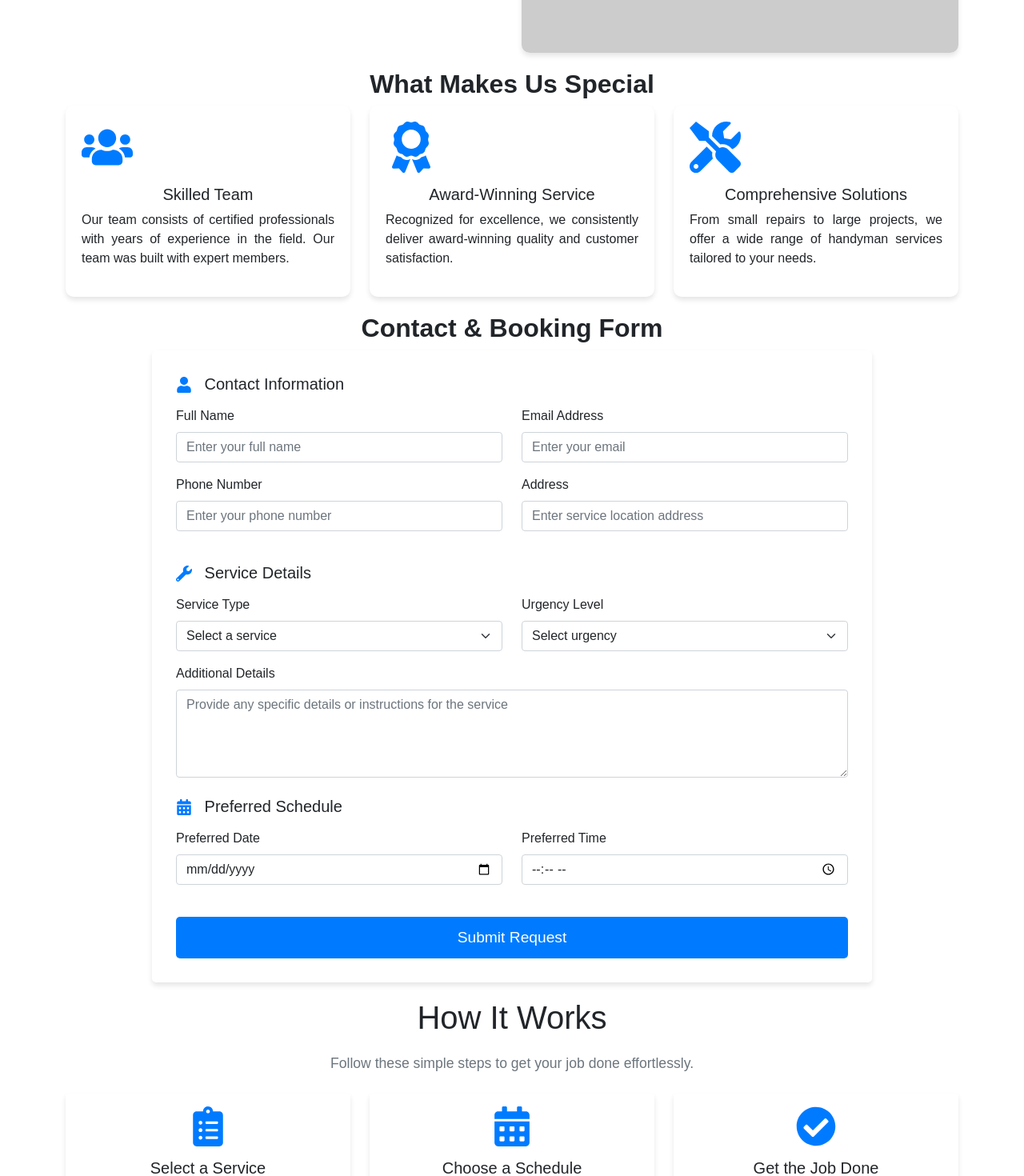
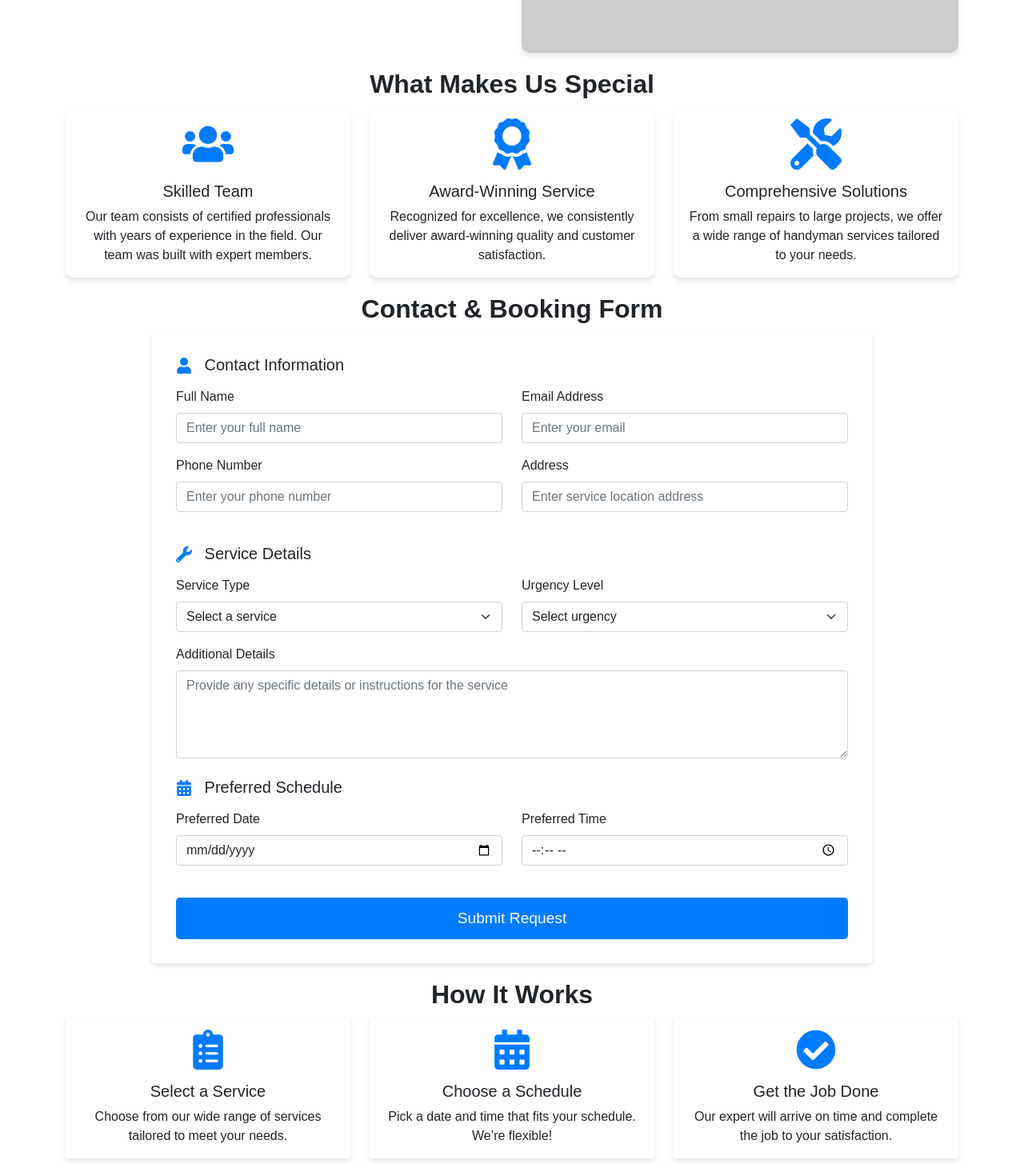
Before and after one commit to nurulazam-dev/mna-handyman-platform, a React (Vite) app: page / in a window 1280 px wide. Shown: the part 1740-3210 px from the top of the page at 80% size. Built offline with nearby package versions, Linux system fonts and the light colour scheme.

Commit message:
MakesUsSpecial  component style update

```diff
--- a/src/components/HowItWorks.jsx
+++ b/src/components/HowItWorks.jsx
@@ -2,16 +2,6 @@ import { Row, Col, Card } from "react-bootstrap";
 import { FaClipboardList, FaCalendarAlt, FaCheckCircle } from "react-icons/fa";
 
 const HowItWorks = () => {
-  const titleStyle = {
-    fontSize: "2.5rem",
-    marginBottom: "20px",
-  };
-
-  const subtitleStyle = {
-    fontSize: "1.1rem",
-    color: "#6c757d",
-  };
-
   const cardStyle = {
     border: "none",
     boxShadow: "0 4px 6px rgba(0, 0, 0, 0.1)",
@@ -28,17 +18,12 @@ const HowItWorks = () => {
   };
 
   return (
-    <section className="container">
-      <div className="text-center">
-        <h2 style={titleStyle}>How It Works</h2>
-        <p style={subtitleStyle}>
-          Follow these simple steps to get your job done effortlessly.
-        </p>
-      </div>
+    <section className="container sectionClass">
+      <h1 className="headingClass">How It Works</h1>
 
-      <Row className="mt-4">
+      <Row>
         {/* Step 1 */}
-        <Col md={4} className="mb-4">
+        <Col md={4}>
           <Card
             className="h-100"
             style={cardStyle}
@@ -59,7 +44,7 @@ const HowItWorks = () => {
         </Col>
 
         {/* Step 2 */}
-        <Col md={4} className="mb-4">
+        <Col md={4}>
           <Card
             className="h-100"
             style={cardStyle}
@@ -79,7 +64,7 @@ const HowItWorks = () => {
         </Col>
 
         {/* Step 3 */}
-        <Col md={4} className="mb-4">
+        <Col md={4}>
           <Card
             className="h-100"
             style={cardStyle}
--- a/src/components/MakesUsSpecial.jsx
+++ b/src/components/MakesUsSpecial.jsx
@@ -6,8 +6,6 @@ const MakesUsSpecial = () => {
     border: "none",
     boxShadow: "0 4px 6px rgba(0, 0, 0, 0.1)",
     borderRadius: "10px",
-    padding: "20px",
-    textAlign: "justify",
   };
 
   const highlightIconStyle = {
@@ -22,32 +20,38 @@ const MakesUsSpecial = () => {
       <Row>
         <Col md={4}>
           <Card style={highlightCardStyle}>
+            <Card.Body className="text-center">
               <FaUsers style={highlightIconStyle} />
-            <h5 className="text-center">Skilled Team</h5>
-            <p>
+              <Card.Title>Skilled Team</Card.Title>
+              <Card.Text>
                 Our team consists of certified professionals with years of
                 experience in the field. Our team was built with expert members.
-            </p>
+              </Card.Text>
+            </Card.Body>
           </Card>
         </Col>
         <Col md={4}>
           <Card style={highlightCardStyle}>
+            <Card.Body className="text-center">
               <FaAward style={highlightIconStyle} />
-            <h5 className="text-center">Award-Winning Service</h5>
-            <p>
+              <Card.Title>Award-Winning Service</Card.Title>
+              <Card.Text>
                 Recognized for excellence, we consistently deliver award-winning
                 quality and customer satisfaction.
-            </p>
+              </Card.Text>
+            </Card.Body>
           </Card>
         </Col>
         <Col md={4}>
           <Card style={highlightCardStyle}>
+            <Card.Body className="text-center">
               <FaTools style={highlightIconStyle} />
-            <h5 className="text-center">Comprehensive Solutions</h5>
-            <p>
+              <Card.Title>Comprehensive Solutions</Card.Title>
+              <Card.Text>
                 From small repairs to large projects, we offer a wide range of
                 handyman services tailored to your needs.
-            </p>
+              </Card.Text>
+            </Card.Body>
           </Card>
         </Col>
       </Row>
```
Lines whose indentation alone changed are shown as unchanged.
